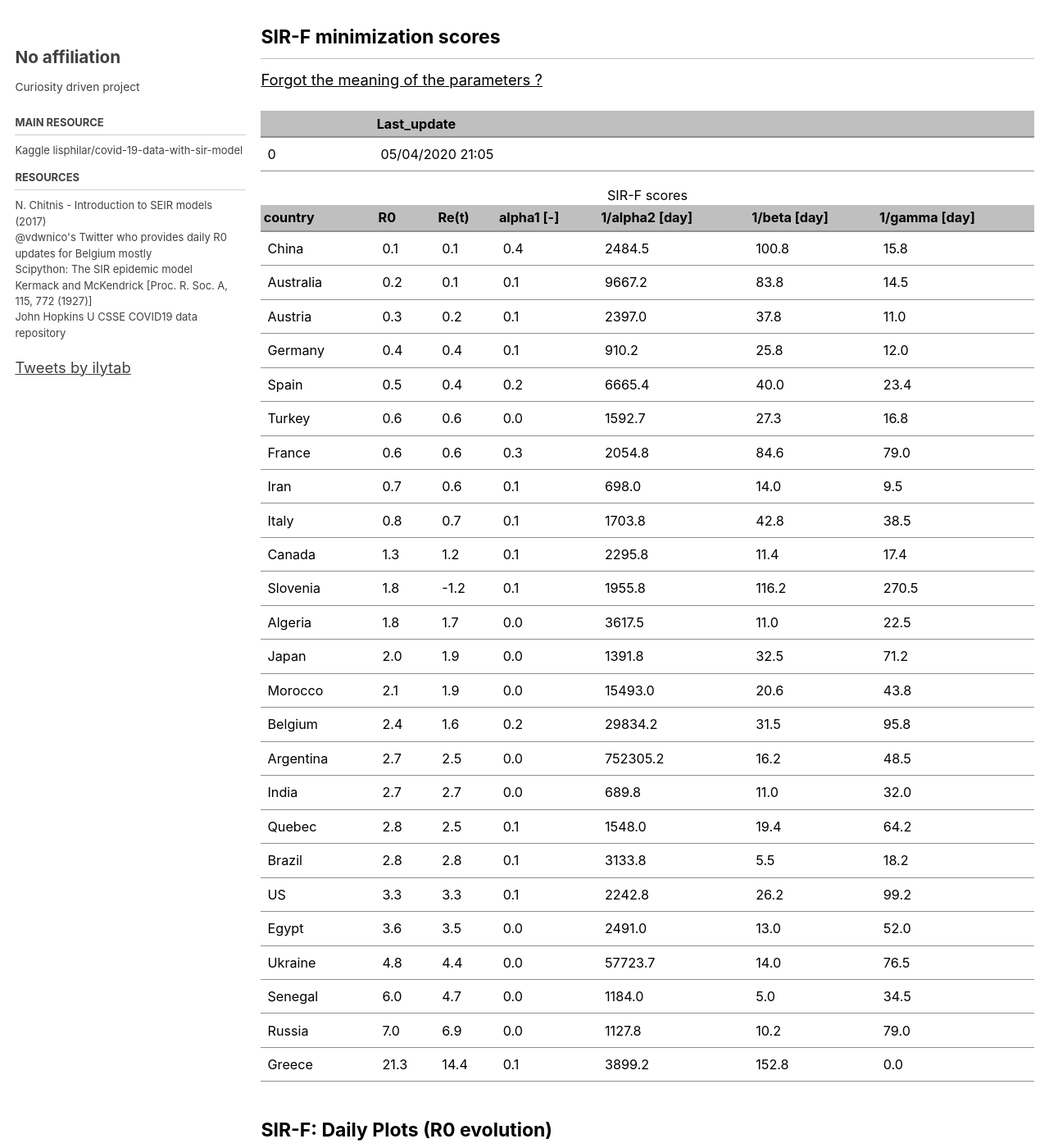
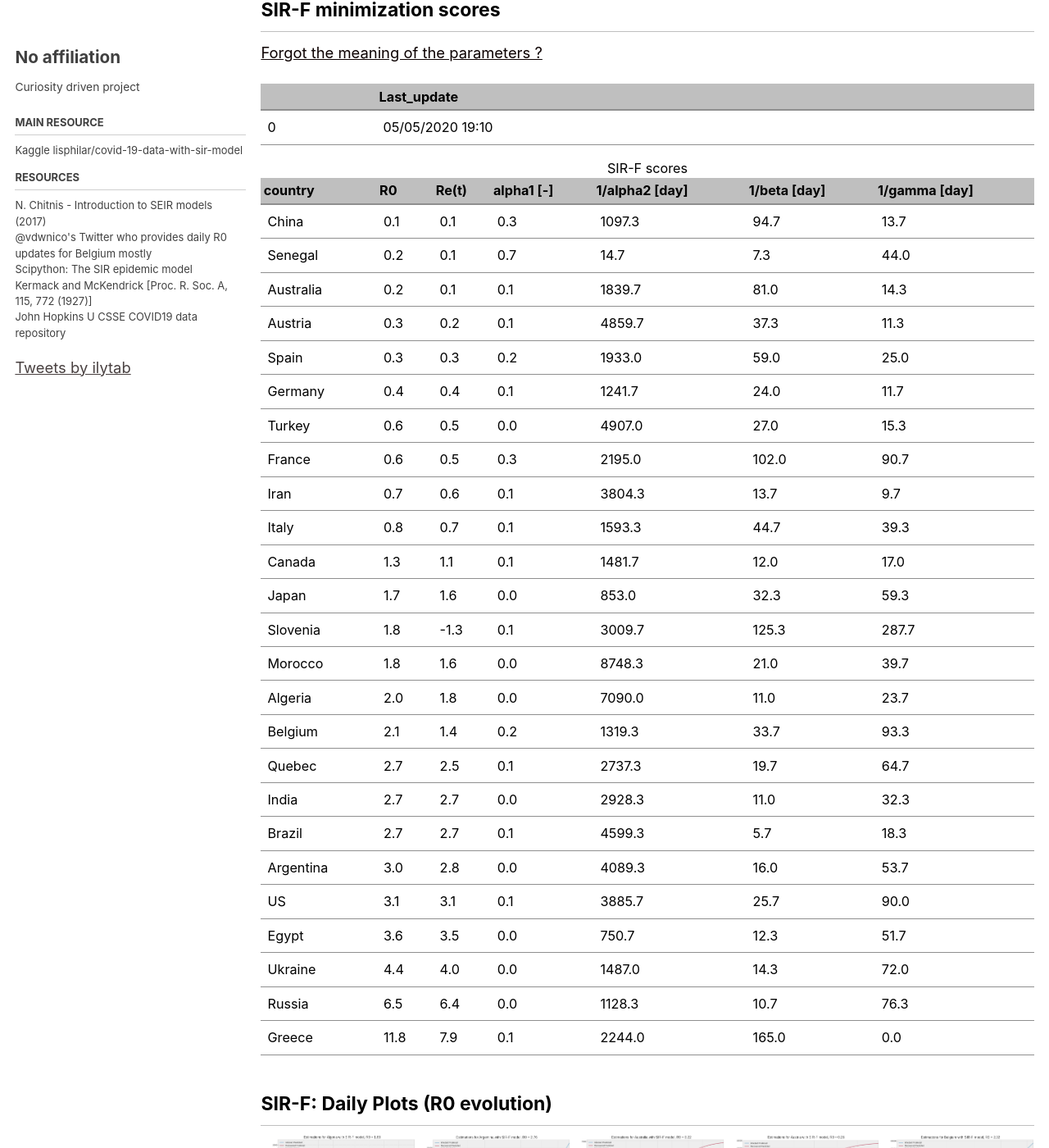
Before and after one commit to ilylabs/ilylabs.github.io, a Jekyll site: the page built from _projects/COVID-trackers.md, in a window 1280 px wide and 1400 px high, scrolled down 10728 px. Shown: the whole window at 82% size. Built offline with Jekyll 4.4.1, drawn with Linux system fonts in a browser that asks for light colours; cached includes are drawn as plain includes; nearby versions of some CDN libraries; formulas are drawn with MathJax 3; comment, search, counter and statistics services are not loaded; some of the changed text lies outside the part shown.

Commit message:
Twitter widget now disappears when page is not wide enough (thanks @clemkn ;) ), new COVID19 data, projects now uses sticky table of content.

```diff
--- a/_data/last_covid_update.csv
+++ b/_data/last_covid_update.csv
@@ -1,2 +1,2 @@
 ,Last_update
-0,05/04/2020 21:05
+0,05/05/2020 19:10
--- a/_data/scores.csv
+++ b/_data/scores.csv
@@ -1,26 +1,26 @@
 country,R0,Re(t),alpha1 [-],1/alpha2 [day],1/beta [day],1/gamma [day]
-China,0.1,0.1,0.4,2484.5,100.8,15.8
-Australia,0.2,0.1,0.1,9667.2,83.8,14.5
-Austria,0.3,0.2,0.1,2397.0,37.8,11.0
-Germany,0.4,0.4,0.1,910.2,25.8,12.0
-Spain,0.5,0.4,0.2,6665.4,40.0,23.4
-Turkey,0.6,0.6,0.0,1592.7,27.3,16.8
-France,0.6,0.6,0.3,2054.8,84.6,79.0
-Iran,0.7,0.6,0.1,698.0,14.0,9.5
-Italy,0.8,0.7,0.1,1703.8,42.8,38.5
-Canada,1.3,1.2,0.1,2295.8,11.4,17.4
-Slovenia,1.8,-1.2,0.1,1955.8,116.2,270.5
-Algeria,1.8,1.7,0.0,3617.5,11.0,22.5
-Japan,2.0,1.9,0.0,1391.8,32.5,71.2
-Morocco,2.1,1.9,0.0,15493.0,20.6,43.8
-Belgium,2.4,1.6,0.2,29834.2,31.5,95.8
-Argentina,2.7,2.5,0.0,752305.2,16.2,48.5
-India,2.7,2.7,0.0,689.8,11.0,32.0
-Quebec,2.8,2.5,0.1,1548.0,19.4,64.2
-Brazil,2.8,2.8,0.1,3133.8,5.5,18.2
-US,3.3,3.3,0.1,2242.8,26.2,99.2
-Egypt,3.6,3.5,0.0,2491.0,13.0,52.0
-Ukraine,4.8,4.4,0.0,57723.7,14.0,76.5
-Senegal,6.0,4.7,0.0,1184.0,5.0,34.5
-Russia,7.0,6.9,0.0,1127.8,10.2,79.0
-Greece,21.3,14.4,0.1,3899.2,152.8,0.0
+China,0.1,0.1,0.3,1097.3,94.7,13.7
+Senegal,0.2,0.1,0.7,14.7,7.3,44.0
+Australia,0.2,0.1,0.1,1839.7,81.0,14.3
+Austria,0.3,0.2,0.1,4859.7,37.3,11.3
+Spain,0.3,0.3,0.2,1933.0,59.0,25.0
+Germany,0.4,0.4,0.1,1241.7,24.0,11.7
+Turkey,0.6,0.5,0.0,4907.0,27.0,15.3
+France,0.6,0.5,0.3,2195.0,102.0,90.7
+Iran,0.7,0.6,0.1,3804.3,13.7,9.7
+Italy,0.8,0.7,0.1,1593.3,44.7,39.3
+Canada,1.3,1.1,0.1,1481.7,12.0,17.0
+Japan,1.7,1.6,0.0,853.0,32.3,59.3
+Slovenia,1.8,-1.3,0.1,3009.7,125.3,287.7
+Morocco,1.8,1.6,0.0,8748.3,21.0,39.7
+Algeria,2.0,1.8,0.0,7090.0,11.0,23.7
+Belgium,2.1,1.4,0.2,1319.3,33.7,93.3
+Quebec,2.7,2.5,0.1,2737.3,19.7,64.7
+India,2.7,2.7,0.0,2928.3,11.0,32.3
+Brazil,2.7,2.7,0.1,4599.3,5.7,18.3
+Argentina,3.0,2.8,0.0,4089.3,16.0,53.7
+US,3.1,3.1,0.1,3885.7,25.7,90.0
+Egypt,3.6,3.5,0.0,750.7,12.3,51.7
+Ukraine,4.4,4.0,0.0,1487.0,14.3,72.0
+Russia,6.5,6.4,0.0,1128.3,10.7,76.3
+Greece,11.8,7.9,0.1,2244.0,165.0,0.0
--- a/_includes/project-single.html
+++ b/_includes/project-single.html
@@ -17,13 +17,13 @@
         <img src="{{ teaser | relative_url }}" alt="">
       </div>
     {%- endif -%}
-    <h3 class="archive__item-title" itemprop="headline">
+    <h2 class="archive__item-title" itemprop="headline">
       {%- if post.link -%}
         <a href="{{ post.link }}">{{ title }}</a> <a href="{{ post.url | relative_url }}" rel="permalink"><i class="fas fa-link" aria-hidden="true" title="permalink"></i><span class="sr-only">Permalink</span></a>
       {%- else -%}
         <a href="{{ post.url | relative_url }}" rel="permalink">{{ title }}</a>
       {%- endif -%}
-    </h3>
+    </h2>
     {%- if post.read_time -%}
       <p class="page__meta"><i class="far fa-clock" aria-hidden="true"></i> {% include read-time.html %}</p>
     {%- endif -%}
--- a/_includes/sidebar.html
+++ b/_includes/sidebar.html
@@ -1,3 +1,12 @@
+<style>
+
+  @media screen and (max-width: 1100px) {
+    .twitter-timeline {
+      display: none !important;
+    }
+  }
+  </style>
+
 {% if page.author_profile or layout.author_profile or page.sidebar %}
   <div class="sidebar sticky">
   {% if page.author_profile or layout.author_profile %}{% include author-profile.html %}{% endif %}
@@ -15,7 +24,6 @@
       {% include nav_list nav=page.sidebar.nav %}
     {% endif %}
   {% endif %}
-
     <a class="twitter-timeline" data-width="230" data-height="800" href="https://twitter.com/ilytab?ref_src=twsrc%5Etfw">Tweets by ilytab</a> <script async src="https://platform.twitter.com/widgets.js" charset="utf-8"></script>
   </div>
 {% endif %}
--- a/_projects/COVID-trackers.md
+++ b/_projects/COVID-trackers.md
@@ -32,7 +32,18 @@
 {%- assign last_covid_update=site.data.last_covid_update -%}
 {%- assign covidcanada=site.data.projects-COVID-canada-20200504 -%}
 
-## SIR-F: last update
+
+The goal of this project is to evaluate the now infamous $$R_0$$ (and $$R_e(t)$$) for various countries daily, and more specifically for Canada, Québec and Morocco. I've been interested in knowing the $$R_0$$ value for various places but was surprised by how hard it was to do so. After some research, [Houda K.](https://twitter.com/sha3kouka) and myself found the [excellent ipython notebook by lipshar](https://www.kaggle.com/lisphilar/covid-19-data-with-sir-model) that provides all the tools necessary to *(1)* perform minimizations over various SIR models to get their current parameters and *(2)* to plot one of those SIR models given some parameters (this second point is often confused with a _prediction_).
+{: style="text-align: justify;"}
+
+{%- include gallery caption="R0 evolution for Canada, Québec and Morocco presented with a 20 days forecast." -%}
+
+## SIR-F: most recent update
+
+If you are looking for the most recent parameter values and plots for the SIR-F model,
+[use this link to directly jump there](#sir-f-minimization-scores).
+Feel free to explore these sections to better understand the theory behind the results when you have some time (also recommended resources in the sidebar)
+{: .notice--info}
 
 <table>
     <thead>
@@ -50,19 +61,6 @@
     {% endfor %}
     </tbody>
 </table>
-
-# Introduction
-
-The goal of this project is to evaluate the now infamous $$R_0$$ (and $$R_e(t)$$) for various countries daily, and more specifically for Canada, Québec and Morocco. I've been interested in knowing the $$R_0$$ value for various places but was surprised by how hard it was to do so. After some research, [Houda K.](https://twitter.com/sha3kouka) and myself found the [excellent ipython notebook by lipshar](https://www.kaggle.com/lisphilar/covid-19-data-with-sir-model) that provides all the tools necessary to *(1)* perform minimizations over various SIR models to get their current parameters and *(2)* to plot one of those SIR models given some parameters (this second point is often confused with a _prediction_).
-{: style="text-align: justify;"}
-
-{%- include gallery caption="R0 evolution for Canada, Québec and Morocco presented with a 20 days forecast." -%}
-
-
-If you are looking for the most recent parameter values and plots for the SIR-F model,
-[use this link to directly jump there](#sir-f-minimization-scores).
-Feel free to explore these sections to better understand the theory behind the results when you have some time (also recommended resources in the sidebar)
-{: .notice--info}
 
 
 ## Theory
--- a/_sass/minimal-mistakes/_archive.scss
+++ b/_sass/minimal-mistakes/_archive.scss
@@ -39,12 +39,12 @@
   border-bottom: 1px solid $border-color;
 
   + .list__item .archive__item-title {
-    margin-top: 0.5em;
+    margin-top: 0.1em;
   }
 }
 
 .archive__item-title {
-  margin-bottom: 0.15em;
+  margin-bottom: 0.1em;
   font-family: $sans-serif-narrow;
   line-height: initial;
   overflow: hidden;
@@ -202,7 +202,7 @@
   }
 
   .archive__item-title {
-    margin-top: 0.5em;
+    margin-top: 0.2em;
     font-size: $type-size-5;
   }
 
--- a/assets/css/main.scss
+++ b/assets/css/main.scss
@@ -10,7 +10,7 @@
 //$global-font-family : $serif;
 //$header-font-family : $sans-serif-narrow;
 
-$link-color: rgb(0, 0, 0);
+$link-color: rgb(12, 0, 0);
 
 
 @import "minimal-mistakes/skins/{{ site.minimal_mistakes_skin | default: 'default' }}"; // skin
@@ -18,14 +18,14 @@
 
 
 html {
-    font-size: 12.5px; // change to whatever
+    font-size: 11.5px; // change to whatever
 
     @include breakpoint($medium) {
-        font-size: 0.95em; // change to whatever
+        font-size: 0.9em; // change to whatever
       }
 
       @include breakpoint($large) {
-        font-size: 1.08em; // change to whatever
+        font-size: 1.04em; // change to whatever
       }
 
       @include breakpoint($x-large) {
```
Also changed, not shown: _pages/projects.md (+2 -1 lines).
